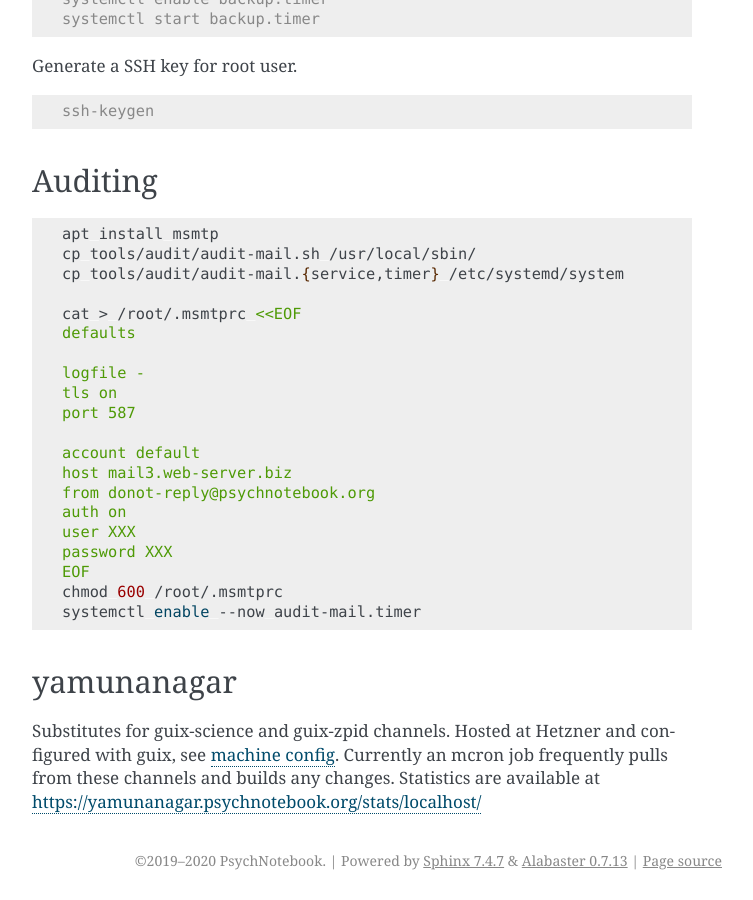
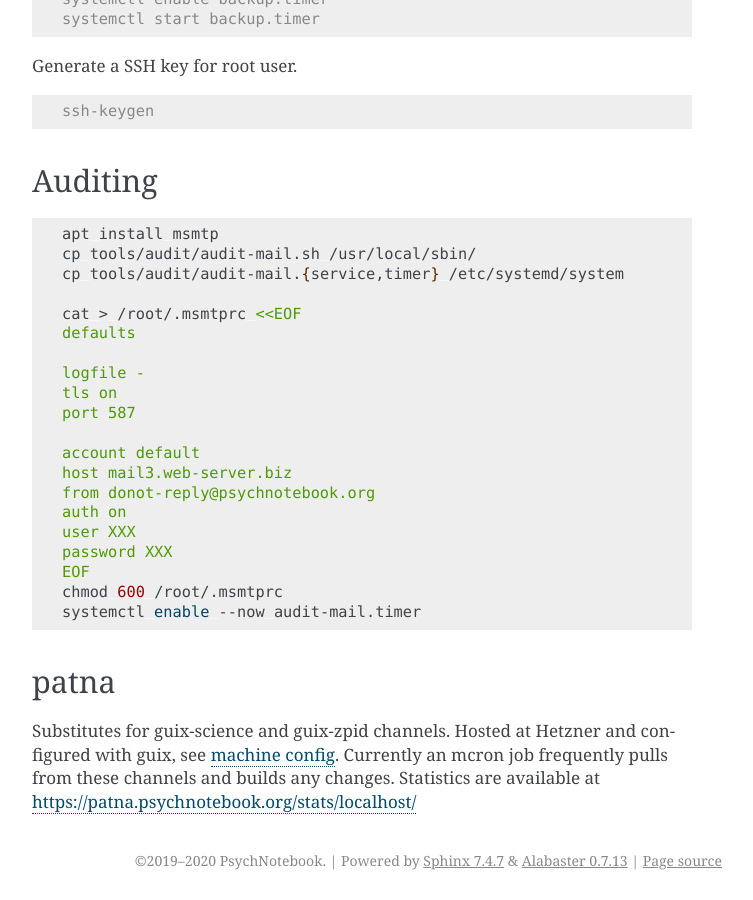
Before and after one commit to leibniz-psychology/psychnotebook-deploy, a Sphinx documentation site: the page built from doc/configuration.rst, in a window 1280 px wide and 900 px high, scrolled down 16546 px. Shown: the whole window, without its empty margins (388-1141 px from the left). Built offline with Sphinx 7.4.7, drawn with Linux system fonts in a browser that asks for light colours.

Commit message:
doc: Switch to new substitute server

```diff
--- a/doc/configuration.rst
+++ b/doc/configuration.rst
@@ -945,12 +945,12 @@
 	chmod 600 /root/.msmtprc
 	systemctl enable --now audit-mail.timer
 
-yamunanagar
------------
+patna
+-----
 
 Substitutes for guix-science and guix-zpid channels. Hosted at Hetzner and
 configured with guix, see `machine config`_. Currently an mcron
 job frequently pulls from these channels and builds any changes. Statistics are
-available at https://yamunanagar.psychnotebook.org/stats/localhost/
+available at https://patna.psychnotebook.org/stats/localhost/
 
-.. _machine config: https://github.com/leibniz-psychology/psychnotebook-deploy/blob/master/src/zpid/machines/yamunanagar/
+.. _machine config: https://github.com/leibniz-psychology/psychnotebook-deploy/blob/master/src/zpid/machines/patna/
```
Also changed, not shown: 1 other file.
